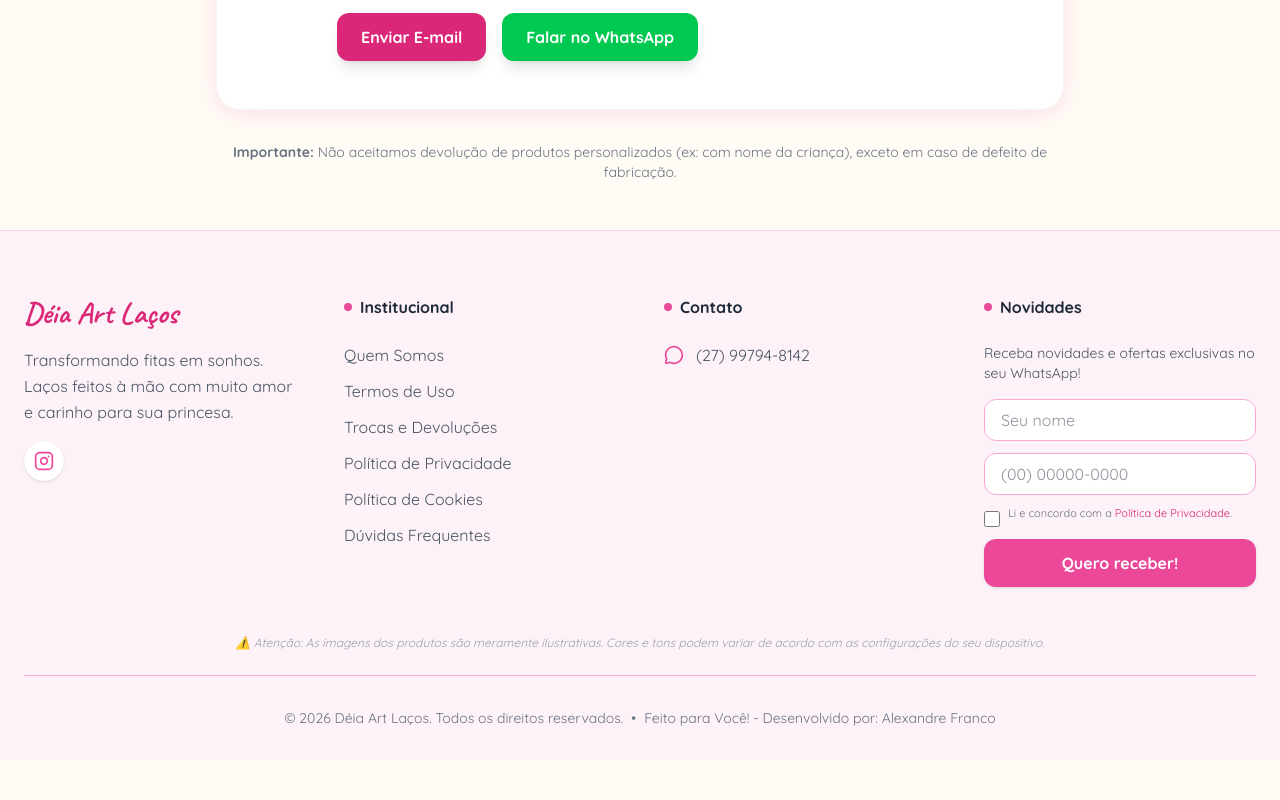
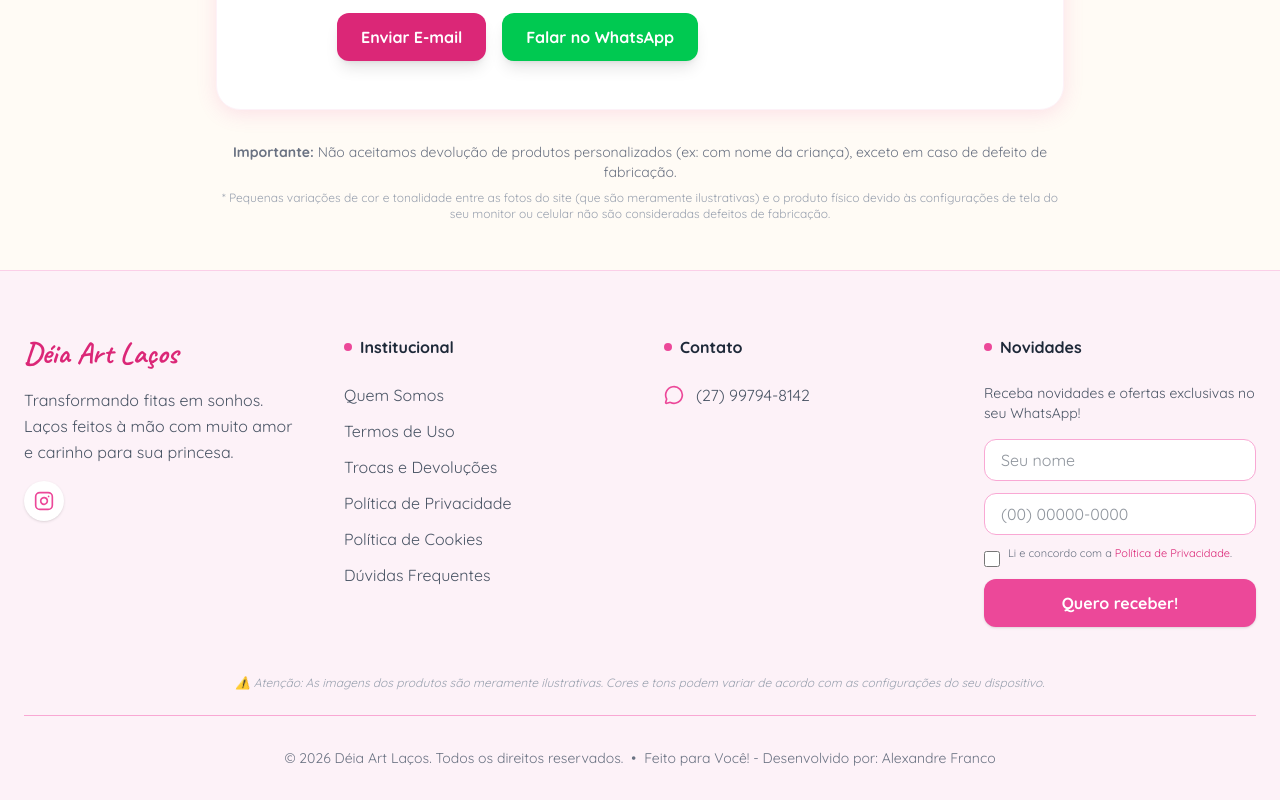
Before and after one commit to alexandrexfranco/DeiaArtLacos, a React (Vite) app: page /politica-troca in a window 1280 px wide. Shown: the part 912-1712 px from the top of the page. Before the commit the page ends 1672 px from the top, so only its background shows below. Built offline with nearby package versions, Linux system fonts and the light colour scheme; no server answers; the database is empty.

Commit message:
feat: add illustrative images clause to exchange policy

```diff
--- a/src/pages/ExchangePolicy.tsx
+++ b/src/pages/ExchangePolicy.tsx
@@ -91,9 +91,12 @@ export default function ExchangePolicy() {
                 </motion.div>
 
                 {/* Important Note */}
-                <div className="mt-8 text-center text-gray-500 text-sm">
+                <div className="mt-8 text-center text-gray-500 text-sm space-y-2">
                     <p>
                         <strong>Importante:</strong> Não aceitamos devolução de produtos personalizados (ex: com nome da criança), exceto em caso de defeito de fabricação.
+                    </p>
+                    <p className="text-xs text-gray-400">
+                        * Pequenas variações de cor e tonalidade entre as fotos do site (que são meramente ilustrativas) e o produto físico devido às configurações de tela do seu monitor ou celular não são consideradas defeitos de fabricação.
                     </p>
                 </div>
             </div>
```
